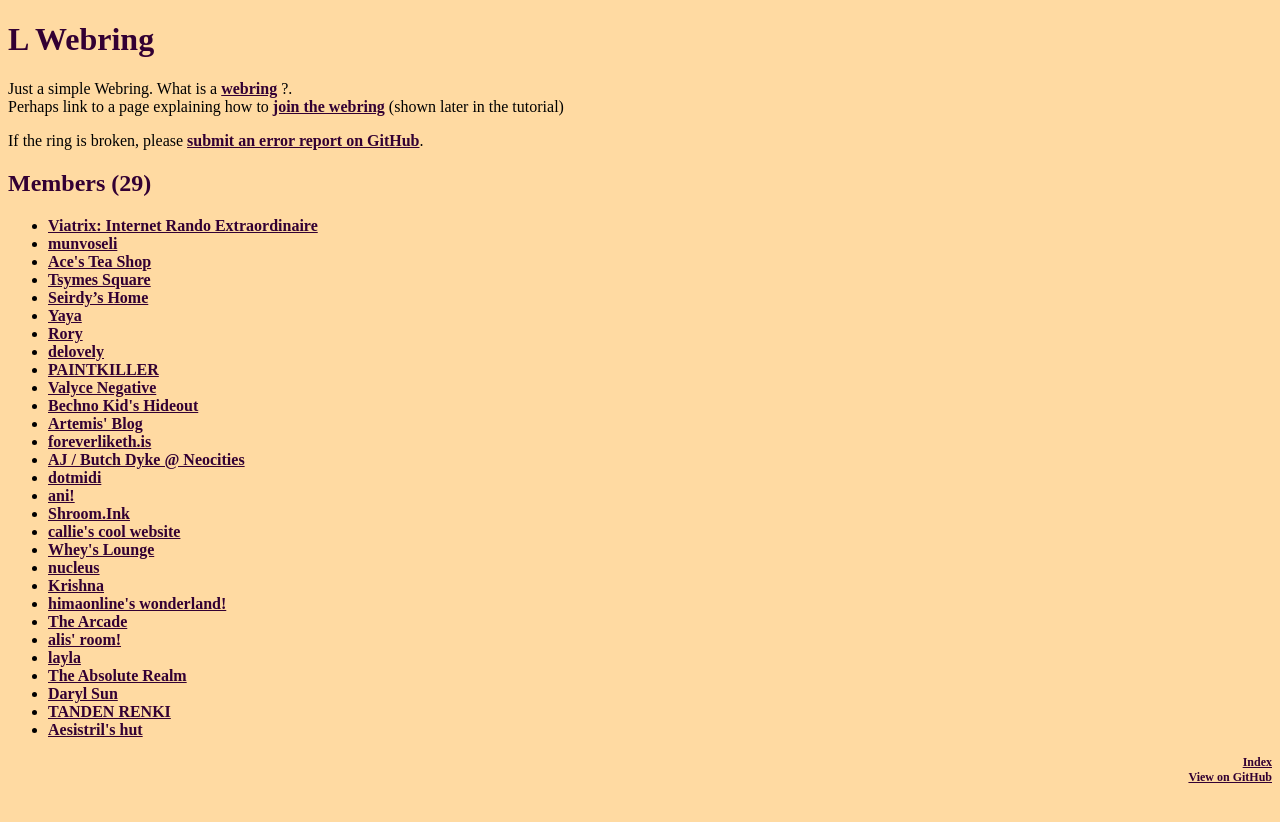
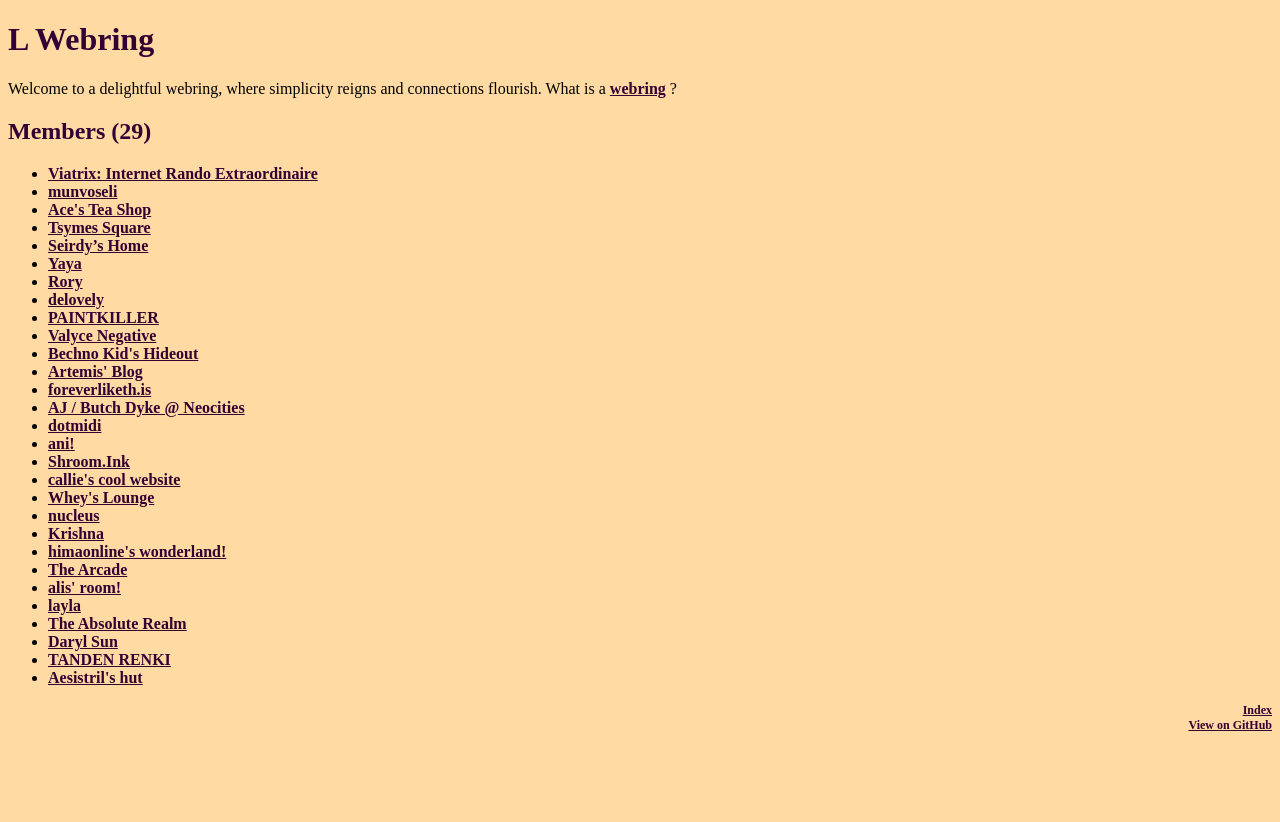
Before and after one commit to HCI-Masters/L_Webring, a Jekyll site: the page built from index.html, in a window 1280 px wide. Shown: the top 822 px of the page. Built offline with Jekyll 4.4.1, drawn with Linux system fonts in a browser that asks for light colours; some web fonts are replaced.

Commit message:
Update index.html

```diff
--- a/index.html
+++ b/index.html
@@ -3,10 +3,8 @@ title: L_Webring
 layout: html
 ---
 <h1>L Webring</h1>
-<p>Just a simple Webring. What is a <a href=https://en.wikipedia.org/wiki/Webring>webring</a> ?.<br>
-Perhaps link to a page explaining how to <a href="{{'/join'|relative_url}}">join the webring</a> (shown later in the tutorial)
+<p>Welcome to a delightful webring, where simplicity reigns and connections flourish. What is a <a href=https://en.wikipedia.org/wiki/Webring>webring</a> ?<br>
 
-<p>If the ring is broken, please <a href={{https://github.com/IKaramitsos/L_Webring}}/issues/new>submit an error report on GitHub</a>.
 
 <h2 id=members>Members ({{site.data.members.size}})</h2>
 <ul>
```
